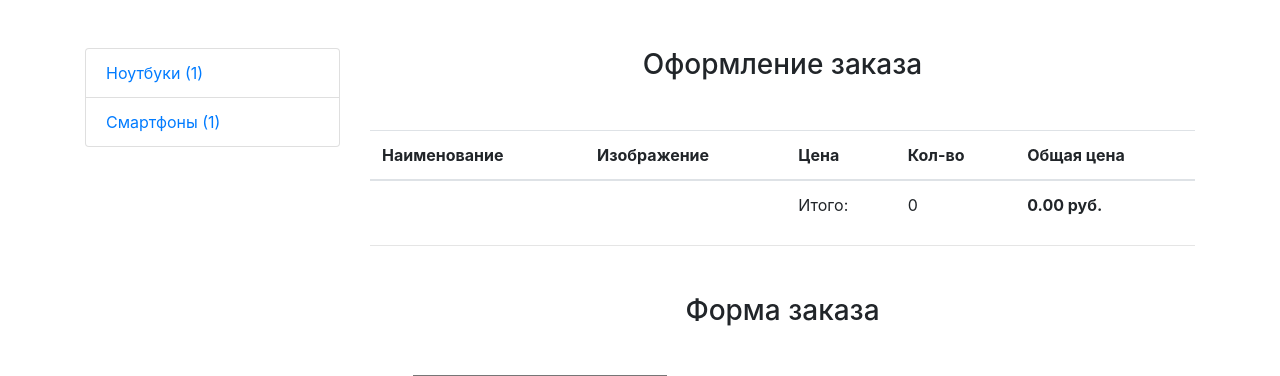
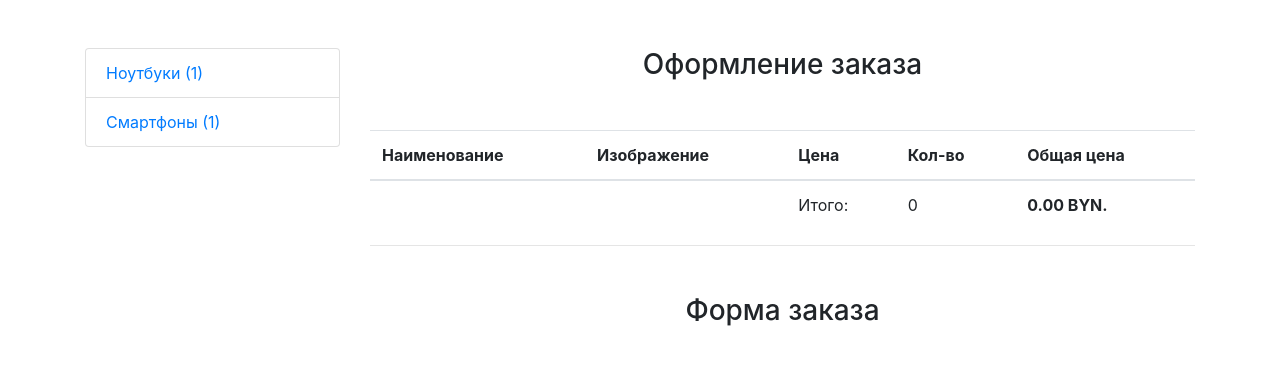
Before and after one commit to Bipper88/Project, a Django app: page /checkout/ in a window 1280 px wide. Shown: the part 56-432 px from the top of the page. Run offline with Django 3.2, Linux system fonts and the light colour scheme; data comes from the database, SQL or seed files in the repository; both versions use the stored data as it was after the commit; some libraries are stand-ins or nearby versions.

Commit message:
'add_forma_zakaza'

```diff
--- a/online_shop/mainapp/forms.py
+++ b/online_shop/mainapp/forms.py
@@ -16,7 +16,8 @@ class OrderForm(forms.ModelForm):
         fields = (
             'first_name',
             'last_name',
-            'phone', 'address',
+            'phone',
+            'address',
             'buying_type',
             'order_date',
             'comment',
--- a/online_shop/mainapp/templates/checkout.html
+++ b/online_shop/mainapp/templates/checkout.html
@@ -20,14 +20,14 @@
           <td class="w-25"><img src="{{ item.content_object.image.url }}" class="img-fluid"></td>
           <td>{{ item.content_object.price }} руб.</td>
           <td>{{ item.qty }}</td>
-            <td>{{ item.final_price }} руб.</td>
+            <td>{{ item.final_price }} BYN.</td>
         </tr>
     {% endfor %}
         <tr>
           <td colspan="2"></td>
           <td>Итого:</td>
           <td>{{ cart.total_products }}</td>
-          <td><strong>{{ cart.final_price }} руб.</strong></td>
+          <td><strong>{{ cart.final_price }} BYN.</strong></td>
         </tr>
   </tbody>
 </table>
--- a/online_shop/online_shop/settings.py
+++ b/online_shop/online_shop/settings.py
@@ -38,6 +38,7 @@ INSTALLED_APPS = [
     'django.contrib.messages',
     'django.contrib.staticfiles',
     'mainapp',
+    'crispy_forms',
 ]
 
 MIDDLEWARE = [
@@ -128,6 +129,7 @@ STATICFILES_DIRS = (
     os.path.join(BASE_DIR, 'static_dev'),
 )
 
+CRISPY_TEMPLATE_PACK = 'bootstrap4'
 # Default primary key field type
 # https://docs.djangoproject.com/en/3.2/ref/settings/#default-auto-field
 
```
Also changed, not shown: online_shop/db.sqlite3.
